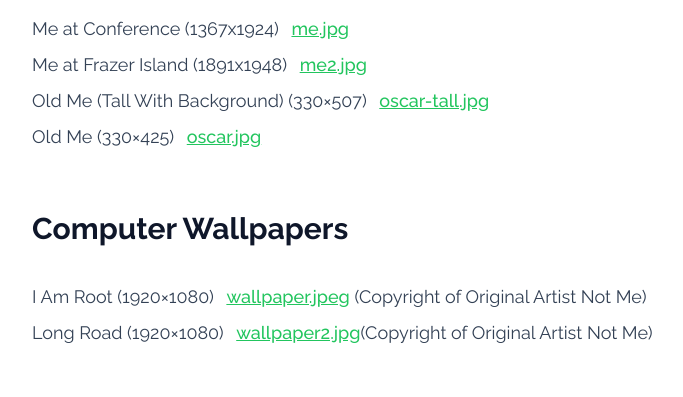
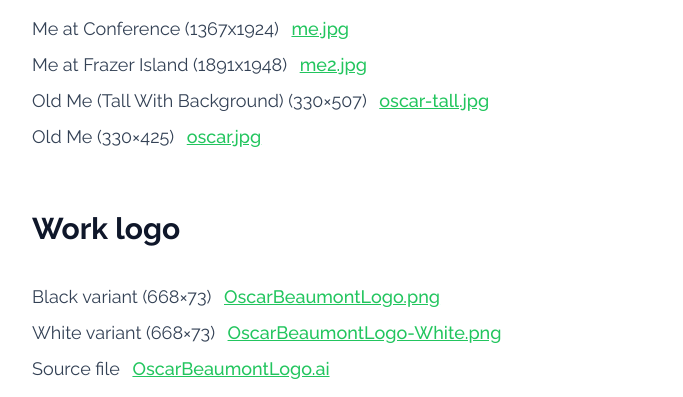
Before and after one commit to oscartbeaumont/website, an Astro site: page /brand in a window 1280 px wide. Shown: the part 555-952 px from the top of the page, without its empty margins (224-907 px from the left). Built offline with nearby package versions, Linux system fonts and the light colour scheme; Astro itself is replaced by a stand-in of ours.

Commit message:
Add logo to invoicer

```diff
--- a/src/components/invoicer/index.tsx
+++ b/src/components/invoicer/index.tsx
@@ -51,9 +51,9 @@ function InvoiceTemplate(props: { state: ReturnType<typeof initState> }) {
   return (
     <>
       <div class="h-1/5 w-full bg-[#1f65a6] text-white flex justify-between p-8">
-        <div>
-          TODO: Logo
-          <h1 class="font-bold text-5xl">Tax Invoice</h1>
+        <div class="pt-5">
+          <img src="/assets/OscarBeaumontLogo-White.png" class="h-12" />
+          <h1 class="font-bold text-5xl -mt-2">Tax Invoice</h1>
         </div>
 
         <div class="flex flex-col space-y-[2px] justify-center items-end">
--- a/src/pages/brand.mdx
+++ b/src/pages/brand.mdx
@@ -32,6 +32,14 @@ Old Me (Tall With Background) (330×507) <a href="/assets/oscar-tall.jpg" target
 
 Old Me (330×425) <a href="/assets/oscar.jpg" target="_blank" class="ml-2 text-green-500">oscar.jpg</a>
 
+## Work logo
+
+Black variant (668×73) <a href="/assets/OscarBeaumontLogo.png" target="_blank" class="ml-2 text-green-500">OscarBeaumontLogo.png</a>
+
+White variant (668×73) <a href="/assets/OscarBeaumontLogo-White.png" target="_blank" class="ml-2 text-green-500">OscarBeaumontLogo-White.png</a>
+
+Source file <a href="/assets/OscarBeaumontLogo.ai" target="_blank" class="ml-2 text-green-500">OscarBeaumontLogo.ai</a>
+
 ## Computer Wallpapers
 
 I Am Root (1920×1080) <a href="/assets/wallpaper.jpeg" target="_blank" class="ml-2 text-green-500">wallpaper.jpeg</a> (Copyright of Original Artist Not Me)
```
Also changed, not shown: public/assets/OscarBeaumontLogo-White.png (added), public/assets/OscarBeaumontLogo.png (added), 1 other file.
